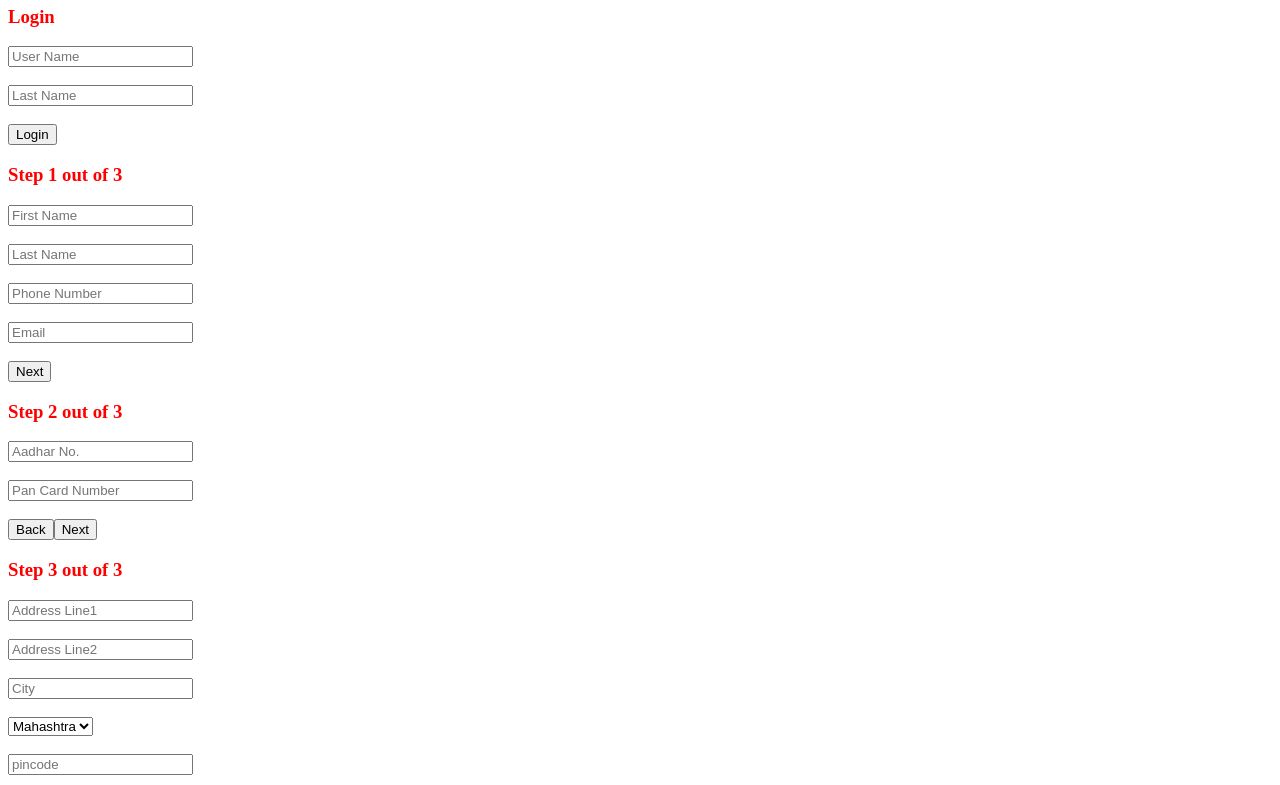
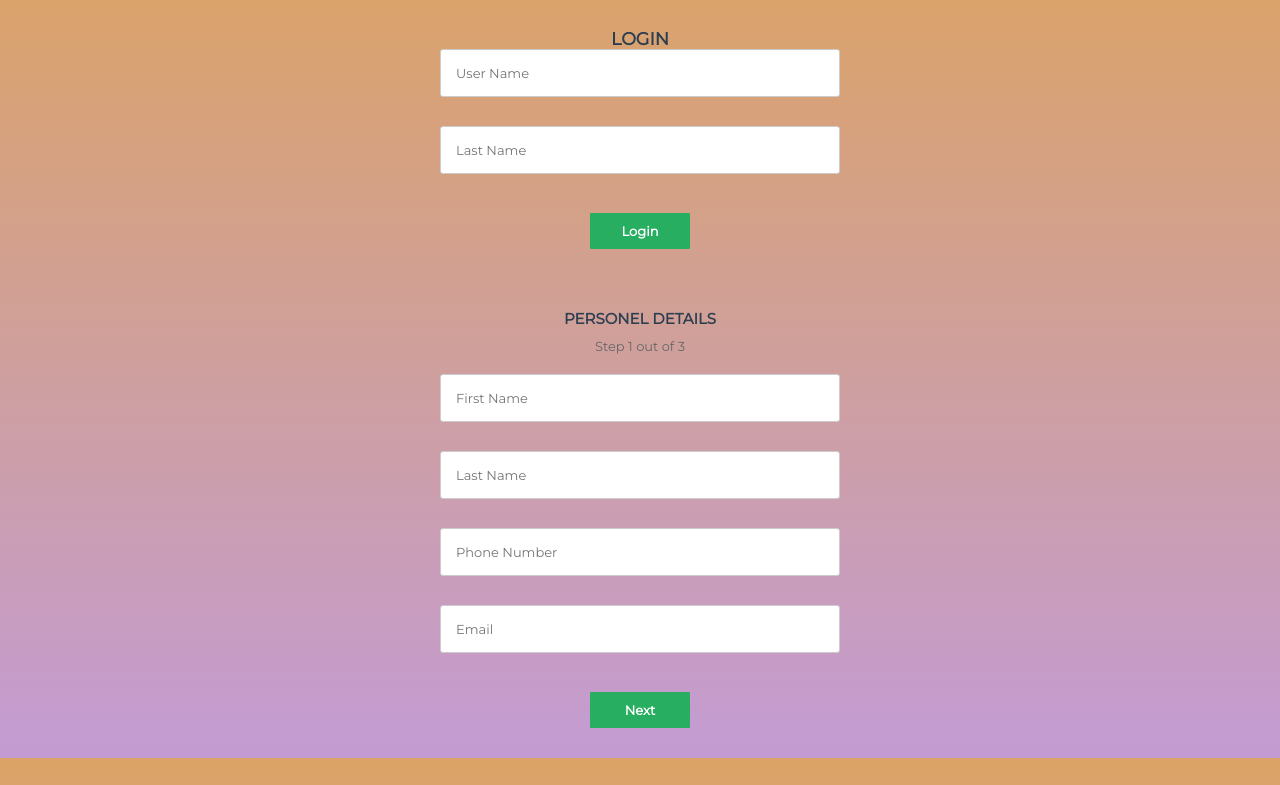
Before and after one commit to mihirjadhav04/Think360-JS, a plain HTML site: page index.html in a window 1280 px wide. Shown: the part 42-827 px from the top of the page. Drawn offline with Linux system fonts and the light colour scheme.

Commit message:
Completed the necessary styling for form fields and buttons.

```diff
--- a/main.js
+++ b/main.js
@@ -40,10 +40,15 @@ let homePage = document.createElement("div");
 
 let form1Div = document.createElement("div");
 form1Div.classList.add("form");
-form1Div.classList.add("form1Div");
+form1Div.classList.add("msform");
 
 let form1Heading = document.createElement("h3")
-form1Heading.innerHTML = "Step 1 out of 3"
+form1Heading.classList.add("fs-title")
+form1Heading.innerHTML = "Personel Details"
+
+let form1SubHeading = document.createElement("h3")
+form1SubHeading.classList.add("fs-subtitle")
+form1SubHeading.innerHTML = "Step 1 out of 3"
 
 let form1 = document.createElement("form");
 form1.setAttribute("method", "post");
@@ -78,6 +83,7 @@ form1Submit.setAttribute("type", "submit");
 form1Submit.setAttribute("value", "Next");
 
 form1.appendChild(form1Heading);
+form1.appendChild(form1SubHeading);
 form1.appendChild(firstName);
 form1.appendChild(br.cloneNode()); form1.appendChild(br.cloneNode());
 form1.appendChild(lastname);
@@ -95,10 +101,15 @@ form1Div.appendChild(form1);
 
 let form2Div = document.createElement("div");
 form2Div.classList.add("form");
-form2Div.classList.add("form2Div");
+form2Div.classList.add("msform");
 
 let form2Heading = document.createElement("h3")
-form2Heading.innerHTML = "Step 2 out of 3"
+form2Heading.classList.add("fs-title")
+form2Heading.innerHTML = "Government Details"
+
+let form2SubHeading = document.createElement("h3")
+form2SubHeading.classList.add("fs-subtitle")
+form2SubHeading.innerHTML = "Step 2 out of 3"
 
 let form2 = document.createElement("form");
 form2.setAttribute("method", "post");
@@ -126,6 +137,8 @@ form2Submit.setAttribute("type", "submit");
 form2Submit.setAttribute("value", "Next");
 
 form2.appendChild(form2Heading);
+form2.appendChild(form2SubHeading);
+
 form2.appendChild(aadhar);
 form2.appendChild(br.cloneNode()); form2.appendChild(br.cloneNode());
 form2.appendChild(panId);
@@ -140,10 +153,15 @@ form2Div.appendChild(form2);
 
 let form3Div = document.createElement("div");
 form3Div.classList.add("form");
-form3Div.classList.add("form3Div");
+form3Div.classList.add("msform");
 
 let form3Heading = document.createElement("h3")
-form3Heading.innerHTML = "Step 3 out of 3"
+form3Heading.classList.add("fs-title")
+form3Heading.innerHTML = "Address Details"
+
+let form3SubHeading = document.createElement("h3")
+form3SubHeading.classList.add("fs-subtitle")
+form3SubHeading.innerHTML = "Step 3 out of 3"
 
 let form3 = document.createElement("form");
 form3Div.setAttribute("method", "post");
@@ -194,6 +212,8 @@ form3Submit.setAttribute("type", "submit");
 form3Submit.setAttribute("value", "Submit");
 
 form3.appendChild(form3Heading);
+form3.appendChild(form3SubHeading);
+
 form3.appendChild(line1);
 form3.appendChild(br.cloneNode()); form3.appendChild(br.cloneNode());
 form3.appendChild(line2);
@@ -215,10 +235,11 @@ form3Div.appendChild(form3);
 
 let loginDiv = document.createElement("div");
 loginDiv.classList.add("form");
-loginDiv.classList.add("loginDiv");
+loginDiv.classList.add("msform");
 
 let loginHeading = document.createElement("h3")
 loginHeading.innerHTML = "Login"
+loginDiv.classList.add("fs-title");
 
 let login = document.createElement("form");
 login.setAttribute("method", "post");
--- a/style.css
+++ b/style.css
@@ -1,7 +1,143 @@
-body {
-    color:red
+/*custom font*/
+@import url(https://fonts.googleapis.com/css?family=Montserrat);
+
+/*basic reset*/
+* {margin: 0; padding: 0;}
+
+html {
+  height: 100%;
+  /*Image only BG fallback*/
+
+  /*background = gradient + image pattern combo*/
+  background:
+    linear-gradient(rgba(196, 102, 0, 0.6), rgba(155, 89, 182, 0.6));
 }
 
-.form{
-    /*background-color: aqua;*/
+body {
+  font-family: montserrat, arial, verdana;
 }
+/*form styles*/
+.msform {
+  width: 400px;
+  margin: 50px auto;
+  text-align: center;
+  position: relative;
+}
+/* .msform fieldset { */
+  /* background: white;
+  border: 0 none;
+  border-radius: 3px;
+  box-shadow: 0 0 15px 1px rgba(0, 0, 0, 0.4);
+  padding: 20px 30px;
+  box-sizing: border-box;
+  width: 80%;
+  margin: 0 10%; */
+
+  /*stacking fieldsets above each other*/
+  /* position: relative; */
+/* } */
+/*Hide all except first fieldset*/
+/* .msform fieldset:not(:first-of-type) {
+  display: none;
+} */
+/*inputs*/
+.msform input {
+  padding: 15px;
+  border: 1px solid #ccc;
+  border-radius: 3px;
+  margin-bottom: 10px;
+  width: 100%;
+  box-sizing: border-box;
+  font-family: montserrat;
+  color: #2C3E50;
+  font-size: 13px;
+}
+.msform select {
+  padding: 15px;
+  border: 1px solid #ccc;
+  border-radius: 3px;
+  margin-bottom: 10px;
+  width: 100%;
+  box-sizing: border-box;
+  font-family: montserrat;
+  color: #2C3E50;
+  font-size: 13px;
+}
+/*buttons*/
+.msform .form-button {
+  width: 100px;
+  background: #27AE60;
+  font-weight: bold;
+  color: white;
+  border: 0 none;
+  border-radius: 1px;
+  cursor: pointer;
+  padding: 10px 5px;
+  margin: 10px 5px;
+}
+.msform .form-button:hover, .msform .form-button:focus {
+  box-shadow: 0 0 0 2px white, 0 0 0 3px #27AE60;
+}
+/*headings*/
+.fs-title {
+  font-size: 15px;
+  text-transform: uppercase;
+  color: #2C3E50;
+  margin-bottom: 10px;
+}
+.fs-subtitle {
+  font-weight: normal;
+  font-size: 13px;
+  color: #666;
+  margin-bottom: 20px;
+}
+/* progressbar
+#progressbar {
+  margin-bottom: 30px;
+  overflow: hidden; */
+  /*CSS counters to number the steps*/
+  /* counter-reset: step;
+}
+#progressbar li {
+  list-style-type: none;
+  color: white;
+  text-transform: uppercase;
+  font-size: 9px;
+  width: 33.33%;
+  float: left;
+  position: relative;
+}
+#progressbar li:before {
+  content: counter(step);
+  counter-increment: step;
+  width: 20px;
+  line-height: 20px;
+  display: block;
+  font-size: 10px;
+  color: #333;
+  background: white;
+  border-radius: 3px;
+  margin: 0 auto 5px auto;
+}
+/*progressbar connectors*/
+#progressbar li:after {
+  content: '';
+  width: 100%;
+  height: 2px;
+  background: white;
+  position: absolute;
+  left: -50%;
+  top: 9px;
+  z-index: -1; /*put it behind the numbers*/
+}
+#progressbar li:first-child:after {
+  /*connector not needed before the first step*/
+  content: none;
+} */
+/*marking active/completed steps green*/
+/*The number of the step and the connector before it = green*/
+/* #progressbar li.active:before,  #progressbar li.active:after{
+  background: #27AE60;
+  color: white;
+}
+ */
```
